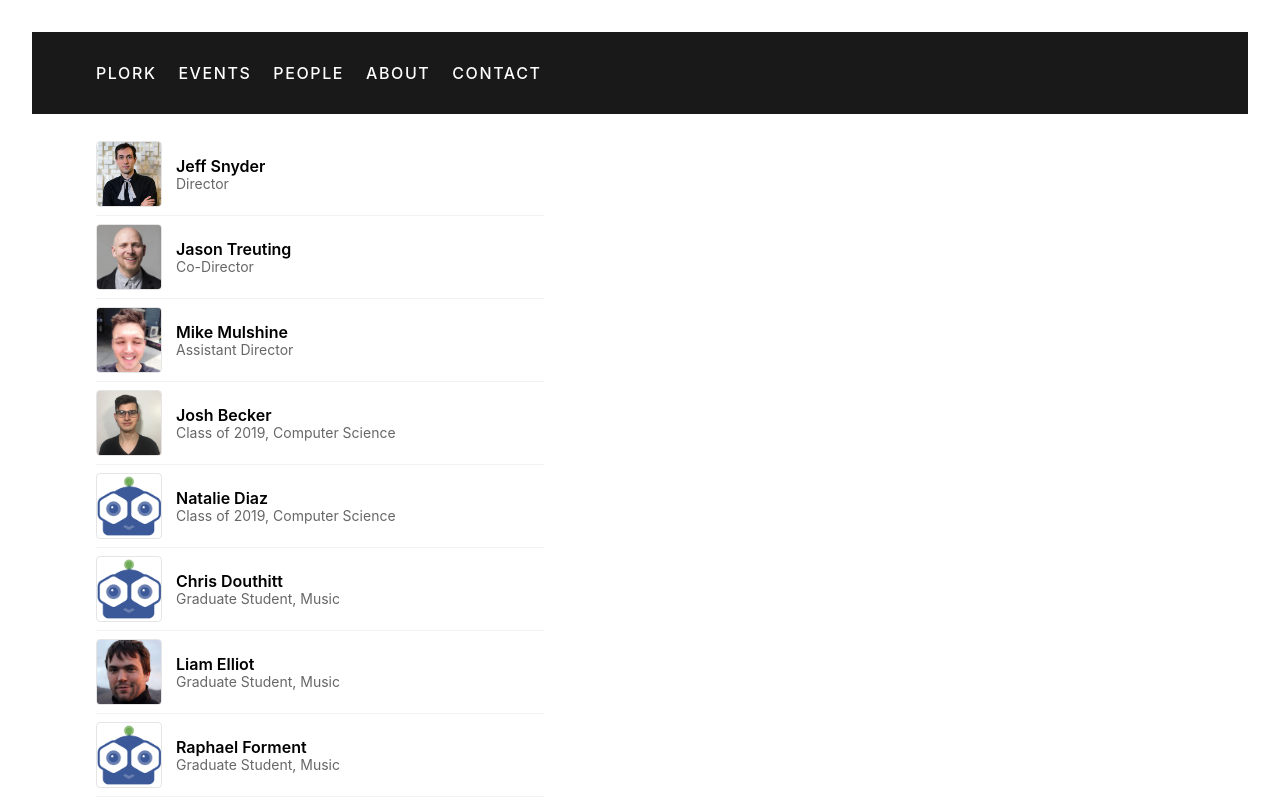
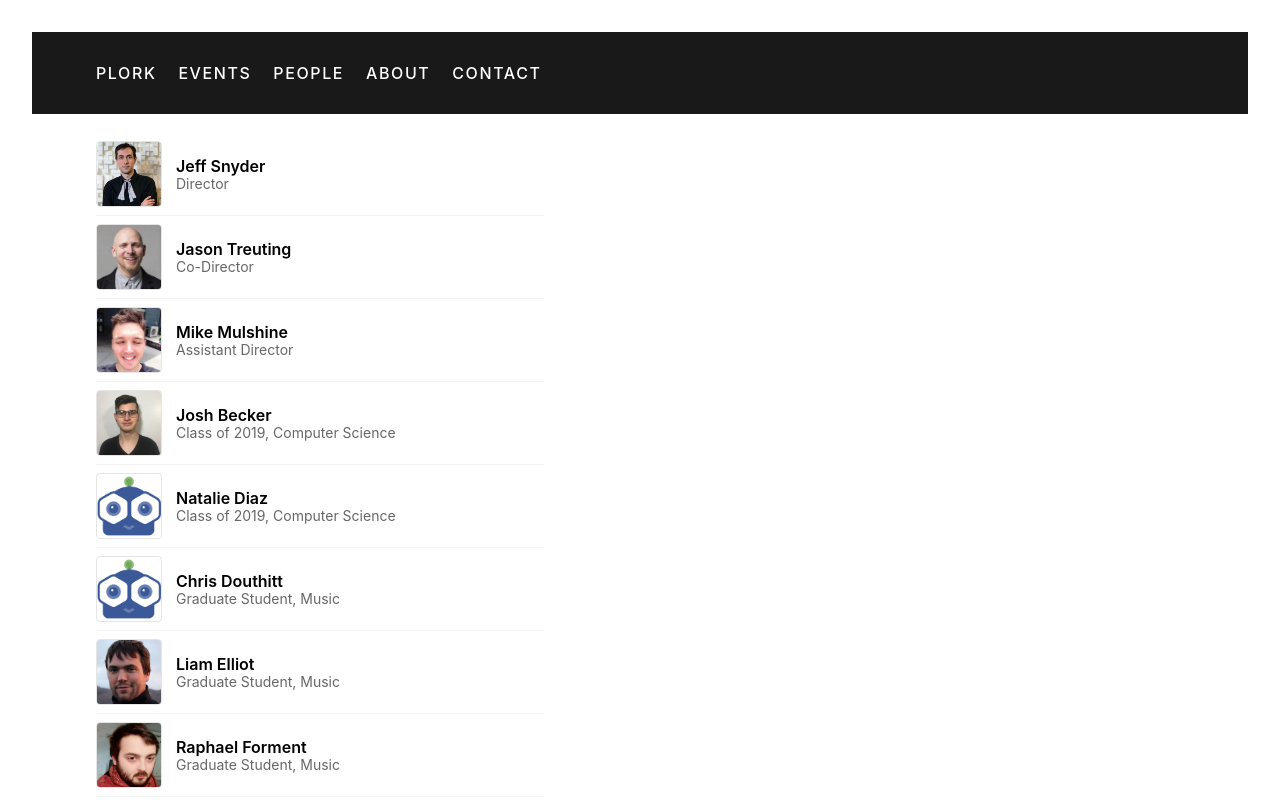
Before and after one commit to puplork/puplork.github.io, a plain HTML site: page tabs/people.html in a window 1280 px wide. Shown: the top 800 px of the page. Drawn offline with nearby package versions, Linux system fonts and the light colour scheme; grey boxes are pictures that could not be loaded.

Commit message:
Added Raphael's photo.

```diff
--- a/tabs/people.html
+++ b/tabs/people.html
@@ -135,7 +135,7 @@
       <a href="">
       <article class="dt w-100 bb b--black-05 pb2 mt2" href="#0">
         <div class="dtc w2 w3-ns v-mid">
-          <img src="/img/default.png" class="ba b--black-10 db br2 w2 w3-ns h2 h3-ns"/>
+          <img src="/img/raphael.png" class="ba b--black-10 db br2 w2 w3-ns h2 h3-ns"/>
         </div>
         <div class="dtc v-mid pl3">
           <h1 class="f6 f5-ns fw6 lh-title black mv0">Raphael Forment</h1>
```
Also changed, not shown: img/raphael.png (added).
